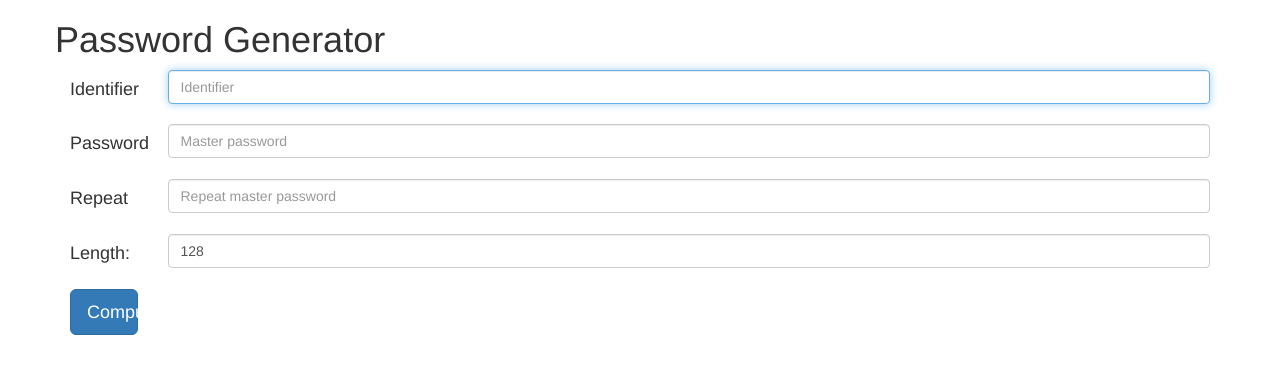
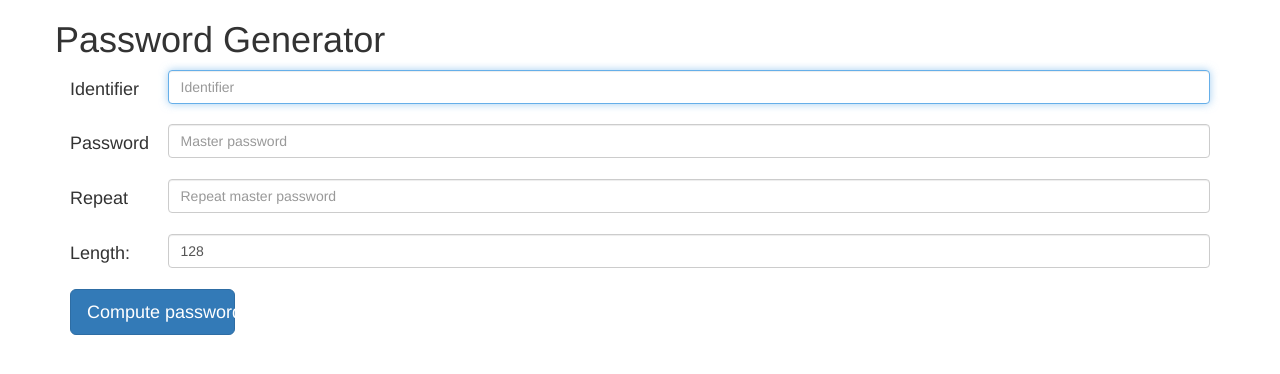
Before and after one commit to slaymaker1907/slaymaker1907.github.io, a Jekyll site: the page built from password_hasher.html, in a window 1280 px wide. Shown: the top 374 px of the page. Built offline with Jekyll 4.4.1, drawn with Linux system fonts in a browser that asks for light colours.

Commit message:
Made button bigger.

```diff
--- a/password_hasher.html
+++ b/password_hasher.html
@@ -82,7 +82,7 @@ var computePassword = function(){
         </div>
     </div>
     <div class="form-group">
-        <div class="col-xs-1">
+        <div class="col-xs-2">
     <button class="btn btn-lg btn-primary btn-block" type="submit">Compute password</button>
         </div>
     </div>
```
